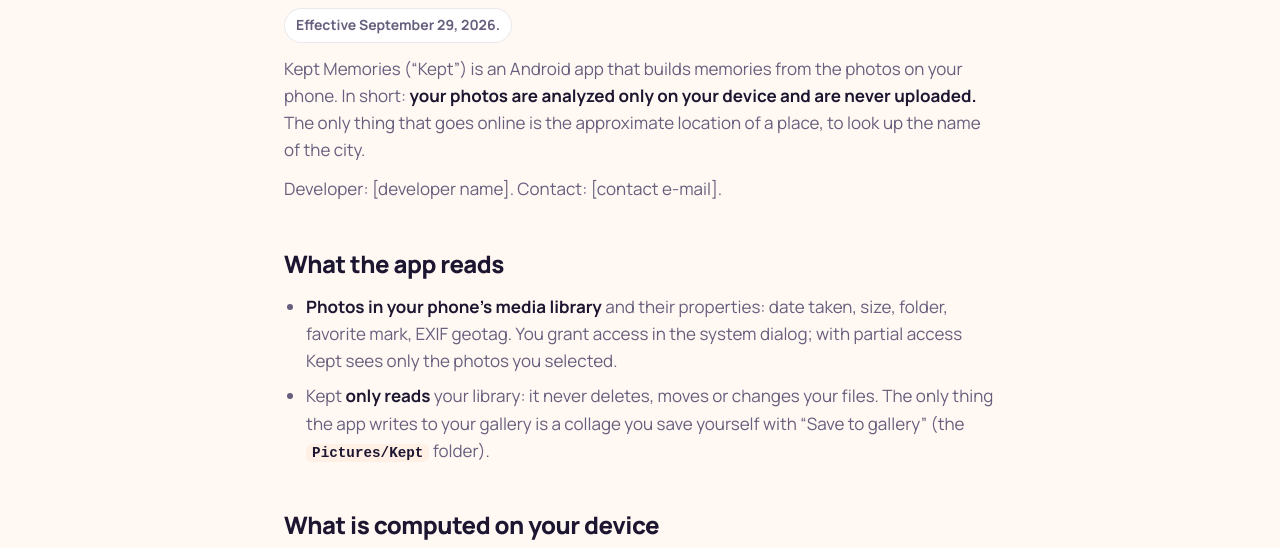
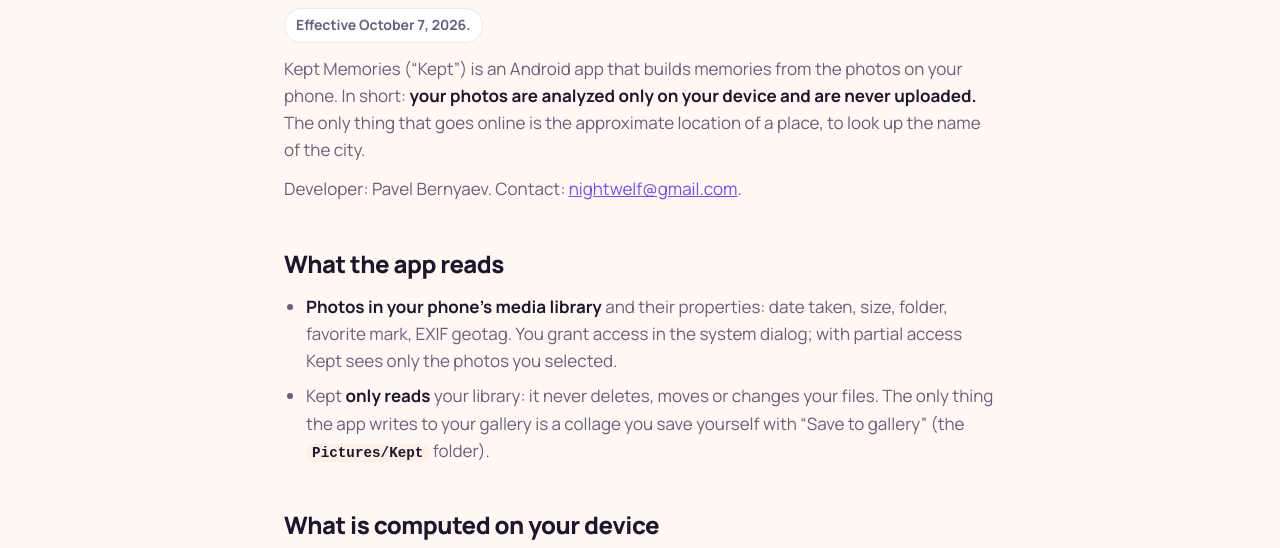
Before and after one commit to Nightwelf/kept, a plain HTML site: page privacy-en.html in a window 1280 px wide. Shown: the part 236-784 px from the top of the page. Drawn offline with Linux system fonts and the light colour scheme.

Commit message:
policy update

```diff
--- a/privacy-en.html
+++ b/privacy-en.html
@@ -25,9 +25,9 @@
 <!-- The policy itself: edit it here, this page is its only copy. -->
 <main class="wrap doc">
 <h1 id="kept-memories-privacy-policy">Kept Memories Privacy Policy</h1>
-<p>Effective September 29, 2026.</p>
+<p>Effective October 7, 2026.</p>
 <p>Kept Memories (“Kept”) is an Android app that builds memories from the photos on your phone. In short: <strong>your photos are analyzed only on your device and are never uploaded.</strong> The only thing that goes online is the approximate location of a place, to look up the name of the city.</p>
-<p>Developer: [developer name]. Contact: [contact e-mail].</p>
+<p>Developer: Pavel Bernyaev. Contact: <a href="mailto:nightwelf@gmail.com">nightwelf@gmail.com</a>.</p>
 <h2 id="what-the-app-reads">What the app reads</h2>
 <ul>
 <li><strong>Photos in your phone’s media library</strong> and their properties: date taken, size, folder, favorite mark, EXIF geotag. You grant access in the system dialog; with partial access Kept sees only the photos you selected.</li>
```
Also changed, not shown: privacy.html (+2 -2 lines).
